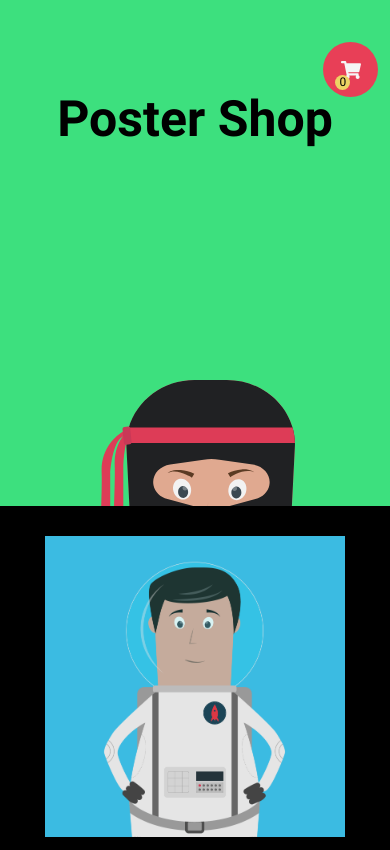
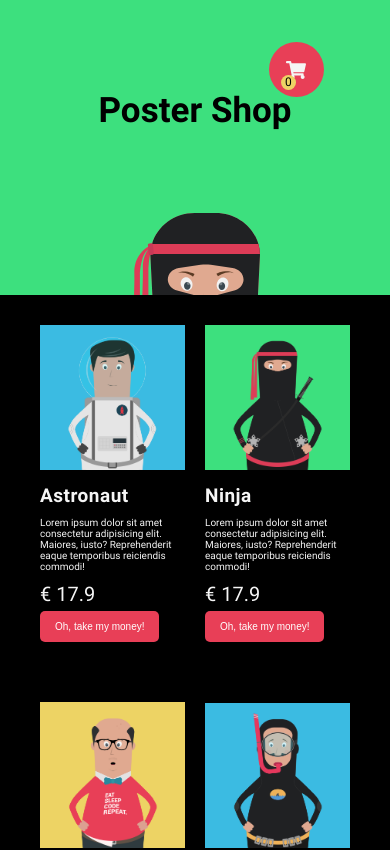
Before and after one commit to CarinWood/Poster-shop, a React (Create React App) app: page / in a window 390 px wide. Shown: the top 850 px of the page. Built offline with nearby package versions, Linux system fonts and the light colour scheme.

Commit message:
card responsive css for phone

```diff
--- a/src/components/card/card.css
+++ b/src/components/card/card.css
@@ -43,7 +43,6 @@
     transition: all 0.3s ease-in-out;
 }
 
-
 .card-btn:hover {
     background-color: #8b1728;
 }
@@ -51,3 +50,39 @@
 .card-btn:active {
     transform: translateY(2px);
 }
+
+@media screen and (max-width: 551px) {
+    .card-img {
+        width: 145px;
+    }
+
+    .card-title {
+        margin-top: 10px;
+        font-size: 19px;
+    }
+
+    .card-text {
+        margin-top: 10px;
+        width: 145px;
+        font-size: 10px;
+    }
+
+    .card-btn {
+        font-size: 10px;
+        order: 2;
+    }
+
+    .price {
+        order: 1;
+        margin-left: 0px;
+        margin-bottom: 5px;
+    }
+
+    .btnPrice {
+        margin-top: 10px;
+        display: flex;
+        flex-direction: column;
+        justify-content: flex-start;
+        align-items: flex-start;
+    }
+}
--- a/src/components/header/header.css
+++ b/src/components/header/header.css
@@ -7,7 +7,6 @@ header {
     justify-content: center;
     align-items: flex-start;
     position: relative;
-
 }
 
 .heading {
@@ -62,3 +61,24 @@ header {
     font-size: 12px;
     padding: 3px;
 }
+
+
+@media screen and (max-width: 551px) {
+    header {
+        height: 35vh;
+    }
+
+    .heading {
+        font-size: 35px;
+    }
+
+    .header-img {
+        position: absolute;
+        bottom: 0;
+        width: 130px;
+    }
+
+    .cart-icon-frame {
+        right: 17%;
+    }
+}
```
